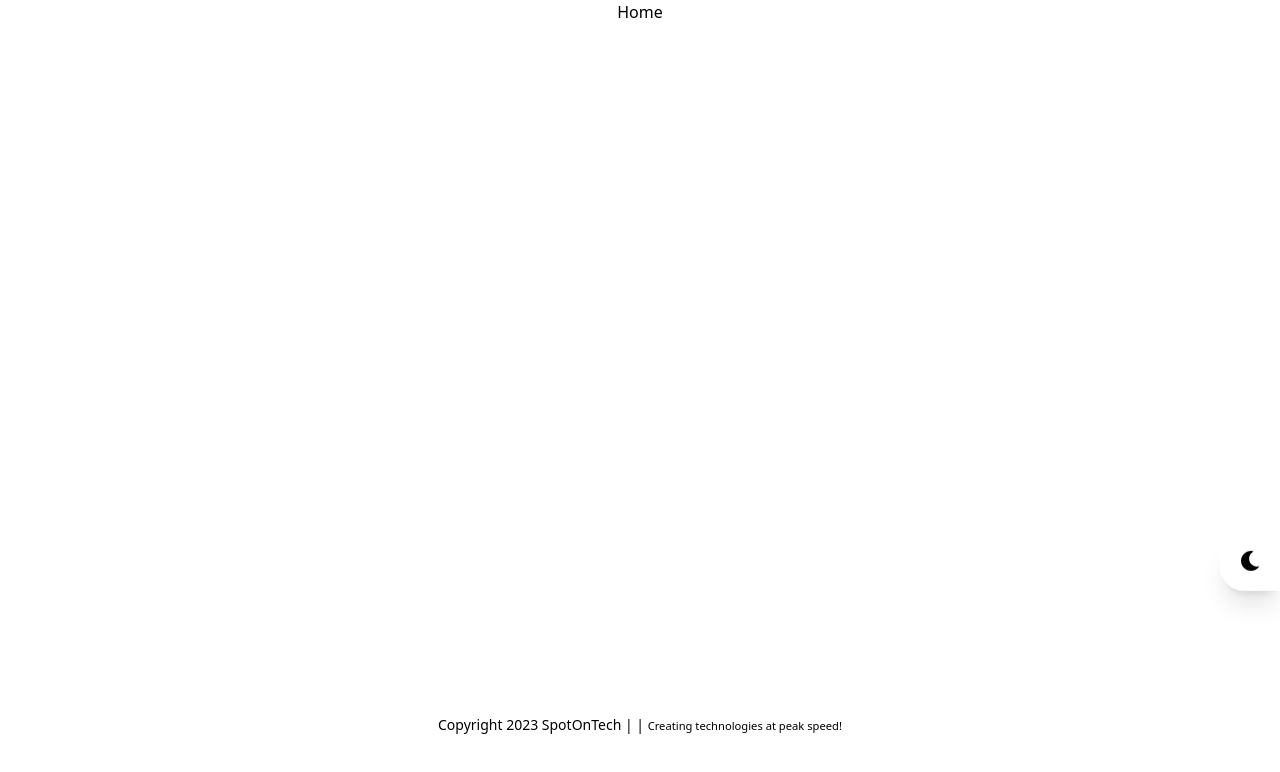
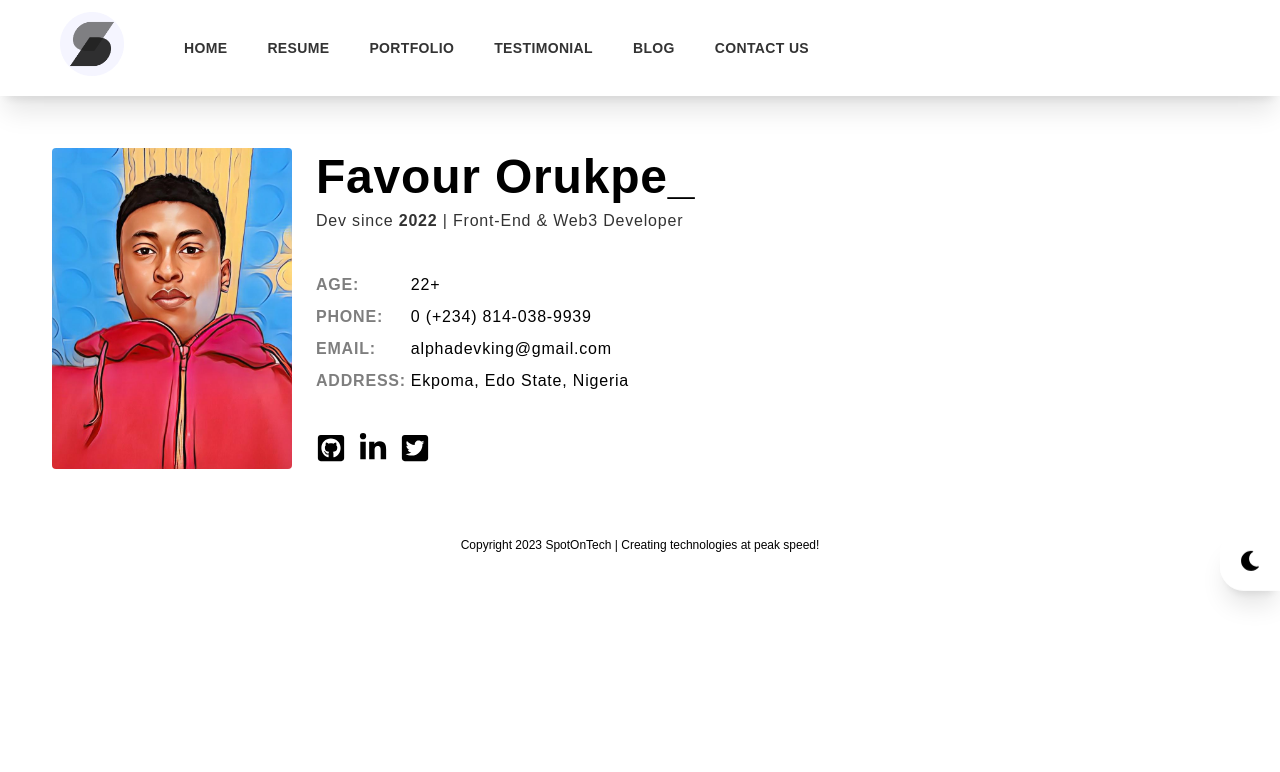
Before and after one commit to alphadevking/alspot.com, a Next.js app: page / in a window 1280 px wide. Shown: the top 772 px of the page. Built offline with nearby package versions, Linux system fonts and the light colour scheme.

Commit message:
header arranged for further improv

```diff
--- a/package.json
+++ b/package.json
@@ -16,11 +16,13 @@
     "@vercel/analytics": "^0.1.10",
     "eslint": "8.34.0",
     "eslint-config-next": "13.1.6",
+    "framer-motion": "^9.1.6",
     "next": "13.1.6",
     "next-themes": "^0.2.1",
     "react": "18.2.0",
     "react-dom": "18.2.0",
     "react-icons": "^4.7.1",
+    "react-intersection-observer": "^9.4.3",
     "typescript": "4.9.5"
   },
   "devDependencies": {
--- a/src/pages/index.tsx
+++ b/src/pages/index.tsx
@@ -1,9 +1,15 @@
+import Header from '@/site/components/Sections/Header';
+import { fadeInOutVariants } from '@/site/globals';
+import { useAnimateInView } from '@/site/hooks/useAnimateInView';
 import dynamic from 'next/dynamic';
 
 const Head = dynamic(() => import('next/head'));
 const Layout = dynamic(() => import('./../site/components/Layout'));
 
 export default function Home() {
+
+  const animatedDiv = useAnimateInView(fadeInOutVariants);
+
   return (
     <>
       <Head>
@@ -13,6 +19,8 @@ export default function Home() {
         <link rel="icon" href="/logo.png" />
       </Head>
       <Layout navbar footer>
+        <Header/>
+        {animatedDiv}
       </Layout>
     </>
   )
--- a/src/site/components/Footer.tsx
+++ b/src/site/components/Footer.tsx
@@ -1,12 +1,16 @@
 import React from 'react'
 
 export const Footer = () => {
+
+  const date = new Date()
+  const currentYear = date.getFullYear()
+
   return (
-    <div className='py-5 absolute inset-x-0 bottom-4'>
+    <div className='py-5 md:block hidden'>
 
       <div className='text-center my-5'>
 
-        <div className='p-2 text-sm'> Copyright 2023 SpotOnTech&nbsp;| |&nbsp;<small>Creating technologies at peak speed!</small></div>
+        <div className='p-2 text-xs'> Copyright {currentYear} SpotOnTech <span className=''>|</span> Creating technologies at peak speed!</div>
 
       </div>
 
--- a/src/site/components/Layout.tsx
+++ b/src/site/components/Layout.tsx
@@ -22,7 +22,7 @@ const Layout:React.FC<GlobalTypes> = ({ navbar, children, footer}) => (
                     null
             }
 
-            <div className='px-5'>
+            <div className='px-5 md:px-10'>
 
                 {children}
 
--- a/src/site/components/Navigation/Navbar.tsx
+++ b/src/site/components/Navigation/Navbar.tsx
@@ -1,21 +1,32 @@
-import React from 'react'
-import { topNavItems } from '.'
-import Link from 'next/link'
+import Link from "next/link";
+import React from "react";
+import { topNavItems } from ".";
 
-const Navbar = () => {
+function Navbar() {
     return (
-        <nav className='px-5 md:px-10 mx-auto text-center'>
-            {
-                topNavItems.map((val, key)=>{
-                    return(
-                        <span key={key}>
-                            <Link href={val.href} target={val.target}>{val.title}</Link>
-                        </span>
-                    )
-                })
-            }
+        <nav className="fixed w-screen flex h-24 bg-inherit/30 shadow-xl backdrop-blur-md px-5 md:px-10">
+            {/* Logo */}
+            <Link className="px-5 py-3" href={'/'}>
+                <img src="/logo_black_white.png" className="w-16" />
+            </Link>
+            {/* Navigation link items */}
+            <span className="px-5 py-3 self-center md:block hidden">
+                {
+                    topNavItems.map((val, key) => {
+                        return (
+                            <span key={key} className="px-5 py-3 text-sm">
+                                <Link href={val.href} target={val.target} className="tracking-wide font-bold opacity-80 hover:opacity-50 transition-all">
+                                    {val.title}
+                                </Link>
+                            </span>
+                        )
+                    })
+                }
+            </span>
+            {/* Hamburger and Mobile menu */}
+
         </nav>
-    )
+    );
 }
 
-export default Navbar
+export default Navbar;
--- a/src/site/components/Navigation/index.ts
+++ b/src/site/components/Navigation/index.ts
@@ -1,3 +1,8 @@
 export const topNavItems = [
-    {title: "Home", href:"", target: ""}
+    { title: "HOME", href: "", target: "" },
+    { title: "RESUME", href: "", target: "" },
+    { title: "PORTFOLIO", href: "", target: "" },
+    { title: "TESTIMONIAL", href: "", target: "" },
+    { title: "BLOG", href: "", target: "" },
+    { title: "CONTACT US", href: "", target: "" },
 ]
--- /dev/null
+++ b/src/site/components/Sections/Header.tsx
@@ -0,0 +1,58 @@
+import React from 'react'
+import Image from 'next/image'
+import Link from 'next/link'
+import alpha from '@/site/assets/images/alpha.jpg'
+import { FaGithubSquare, FaLinkedinIn, FaTwitterSquare } from 'react-icons/fa'
+
+const Header = () => {
+
+    const yearOfBirth = 2001
+    const date = new Date()
+    const presentYear = date.getFullYear()
+    const currentAge = `${presentYear - yearOfBirth}+`
+
+    return (
+        <div className='pt-32'>
+            <div className='flex flex-wrap'>
+                <div className='self-center py-3 md:py-5 px-3'>
+                    <Image src={alpha} alt={''} className='rounded-full w-1/2 md:rounded md:w-60 h-fit'/>
+                </div>
+                <div className='grid self-center py-6 px-3 tracking-wider gap-y-2'>
+                    <div className='text-5xl font-bold'>Favour Orukpe_</div>
+                    <div className='opacity-80'>Dev since <strong>2022</strong> | Front-End & Web3 Developer</div>
+                    <div className='mt-8 grid gap-y-2'>
+                        <tr className='grid grid-cols-4'>
+                            <td className='font-bold opacity-50'>AGE:</td>
+                            <td className='col-span-3'>{currentAge}</td>
+                        </tr>
+                        <tr className='grid grid-cols-4'>
+                            <td className='font-bold opacity-50'>PHONE:</td>
+                            <td className='col-span-3'><Link href="tel:+2348140389939">0 (+234) 814-038-9939</Link></td>
+                        </tr>
+                        <tr className='grid grid-cols-4'>
+                            <td className='font-bold opacity-50'>EMAIL:</td>
+                            <td className='col-span-3'><Link href="mail:alphadevking@gmail.com">alphadevking@gmail.com</Link></td>
+                        </tr>
+                        <tr className='grid grid-cols-4'>
+                            <td className='font-bold opacity-50'>ADDRESS:</td>
+                            <td className='col-span-3'>Ekpoma, Edo State, Nigeria</td>
+                        </tr>
+                    </div>
+                    <div className='flex gap-x-3 text-3xl mt-8'>
+                        <Link href={'/'}>
+                            <FaGithubSquare />
+                        </Link>
+                        <Link href={'/'}>
+                            <FaLinkedinIn />
+                        </Link>
+                        <Link href={'/'}>
+                            <FaTwitterSquare />
+                        </Link>
+                    </div>
+                </div>
+            </div>
+        </div>
+    )
+}
+
+export default Header
--- a/src/site/globals/index.ts
+++ b/src/site/globals/index.ts
@@ -20,3 +20,16 @@ export interface GlobalTypes {
     prenav?: boolean | undefined,
     logoName?: string | undefined,
 }
+
+export const fadeInOutVariants = {
+    initial: {
+        opacity: 0,
+        },
+    animate: {
+        opacity: 1,
+            transition: {
+            duration: 0.5,
+                ease: "easeInOut",
+            },
+    },
+}
--- /dev/null
+++ b/src/site/hooks/useAnimateInView.tsx
@@ -0,0 +1,21 @@
+import { useState, useEffect } from "react";
+import { motion } from "framer-motion";
+import { useInView } from "react-intersection-observer";
+
+export const useAnimateInView = (variants: any) => {
+    const [ref, inView] = useInView({
+        threshold: 0.1,
+    });
+    const [animation, setAnimation] = useState("initial");
+
+    useEffect(() => {
+        if (inView) {
+            setAnimation("animate");
+        } else {
+            setAnimation("initial");
+        }
+    }, [inView]);
+
+    const Component = motion.div;
+    return <Component ref={ref} initial="initial" animate={animation} exit="initial" variants={variants} />;
+};
--- a/src/styles/globals.css
+++ b/src/styles/globals.css
@@ -1,6 +1,12 @@
 @tailwind base;
 @tailwind components;
 @tailwind utilities;
+
+@import url('https: //fonts.googleapis.com/css?family=Roboto%7CRoboto+Mono%7CInconsolata');
+
+*{
+  font-family: 'Roboto Mono', sans-serif;
+}
 
 :root {
   --max-width: 1100px;
```
Also changed, not shown: src/site/assets/images/alpha.jpg (added), tailwind.config.js (line endings or trailing spaces), 1 other file (tests, documents, lock files or other folders).
